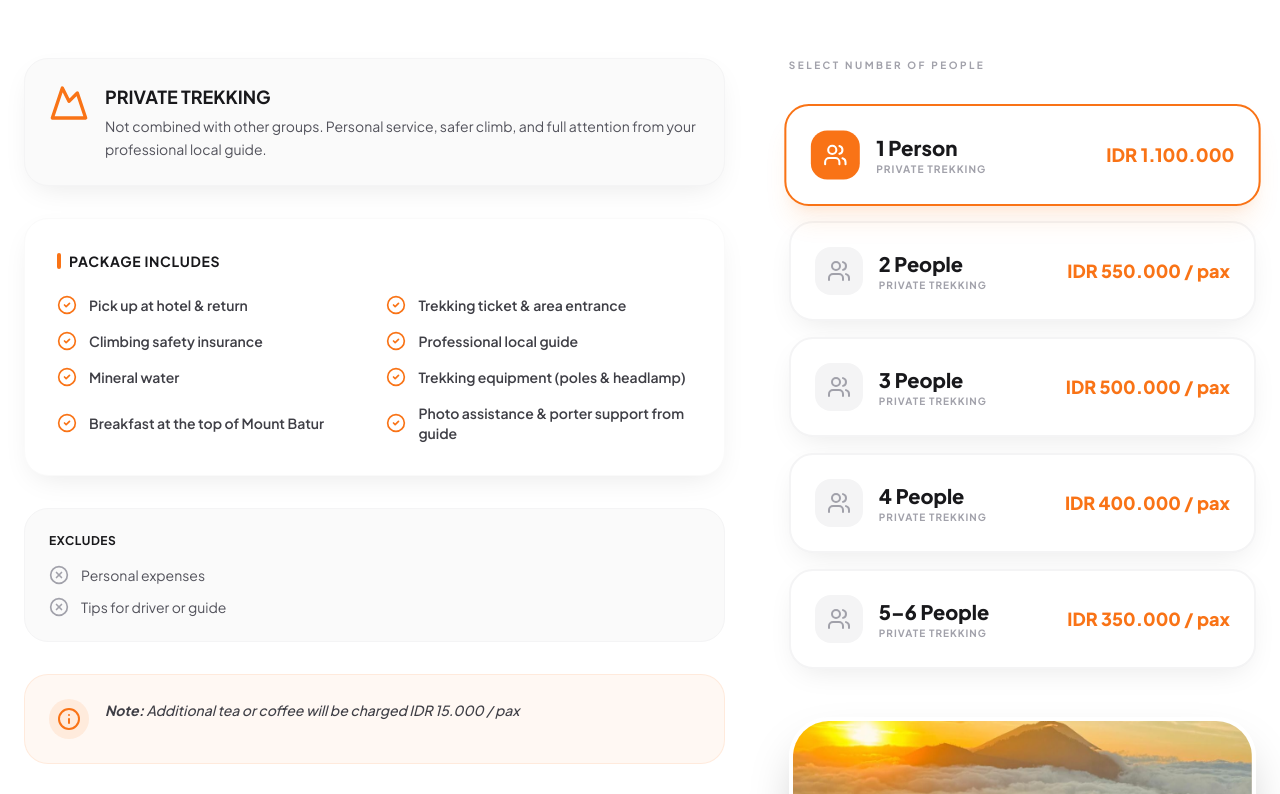
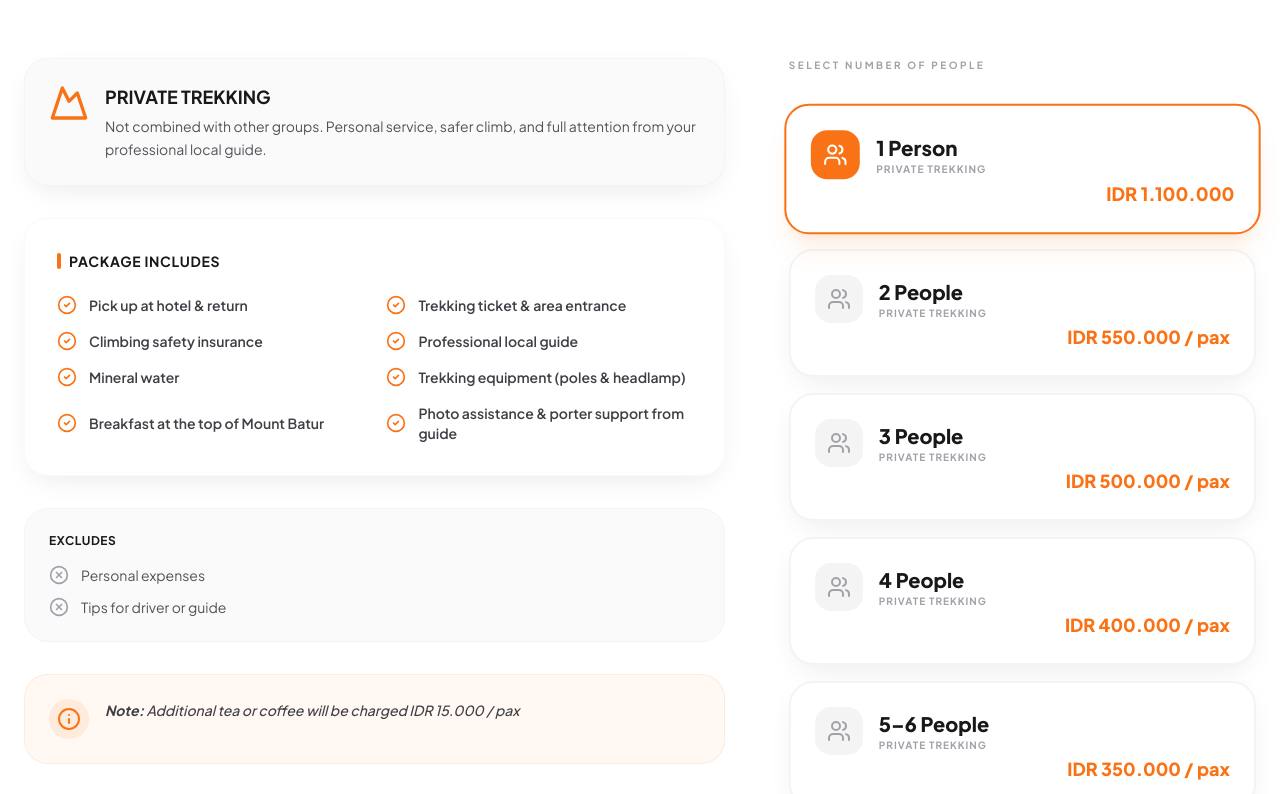
Before and after one commit to OneRiff/Mount-Batur-Sunrise-Trekking-Jeep-Tour, a React (Vite) app: page / in a window 1280 px wide. Shown: the part 1026-1820 px from the top of the page. Built offline with nearby package versions, Linux system fonts and the light colour scheme.

Commit message:
Update TrekkingSection.tsx

```diff
--- a/components/TrekkingSection.tsx
+++ b/components/TrekkingSection.tsx
@@ -135,7 +135,7 @@ const TrekkingSection: React.FC = () => {
                       : 'border-zinc-100 hover:border-zinc-200 card-shadow'
                   }`}
                 >
-                  <div className="flex justify-between items-center gap-4">
+                  <div className="block justify-between items-center gap-4">
                     <div className="flex items-center gap-4">
                       <div
                         className={`w-12 h-12 rounded-2xl flex items-center justify-center ${
```
